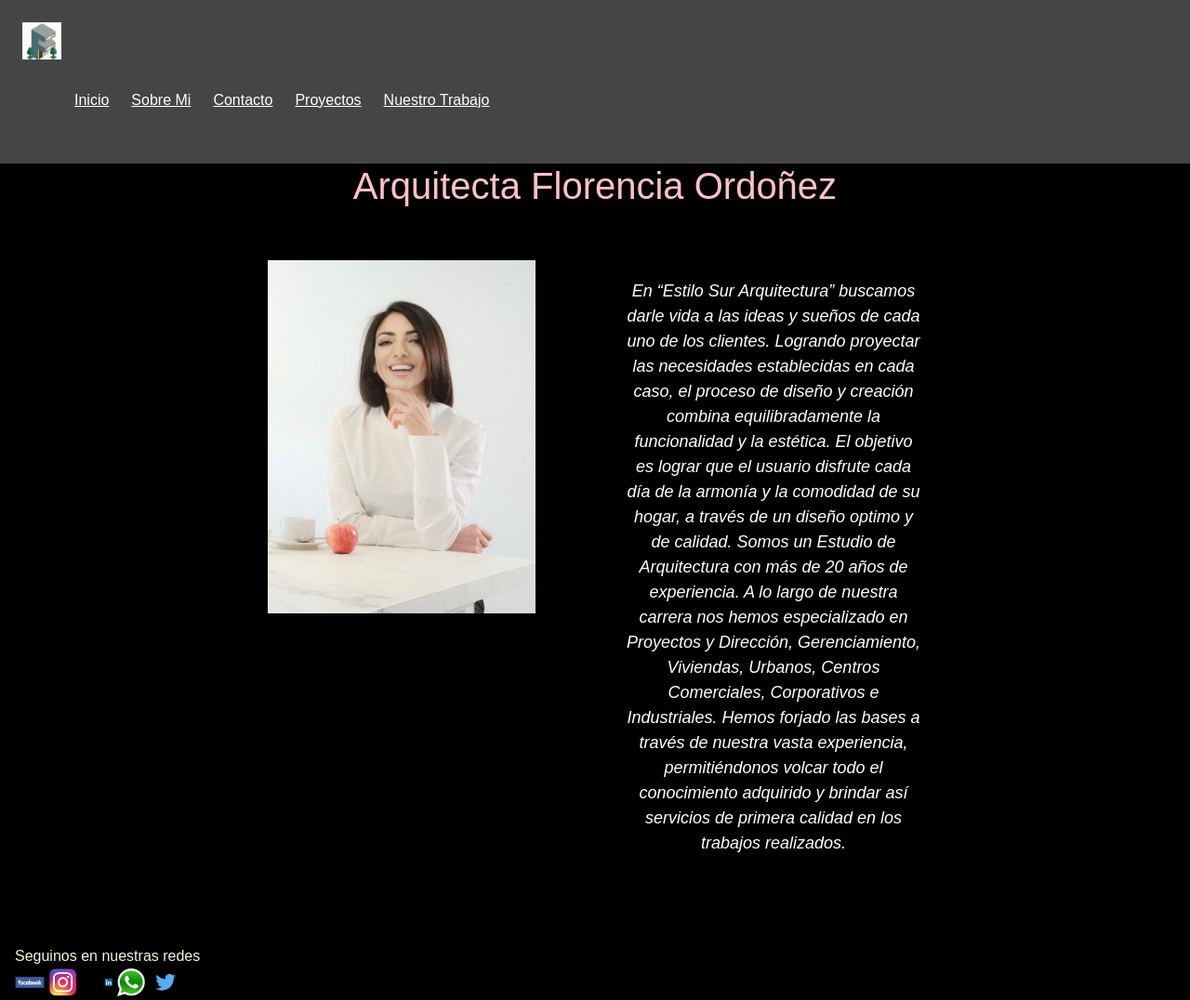
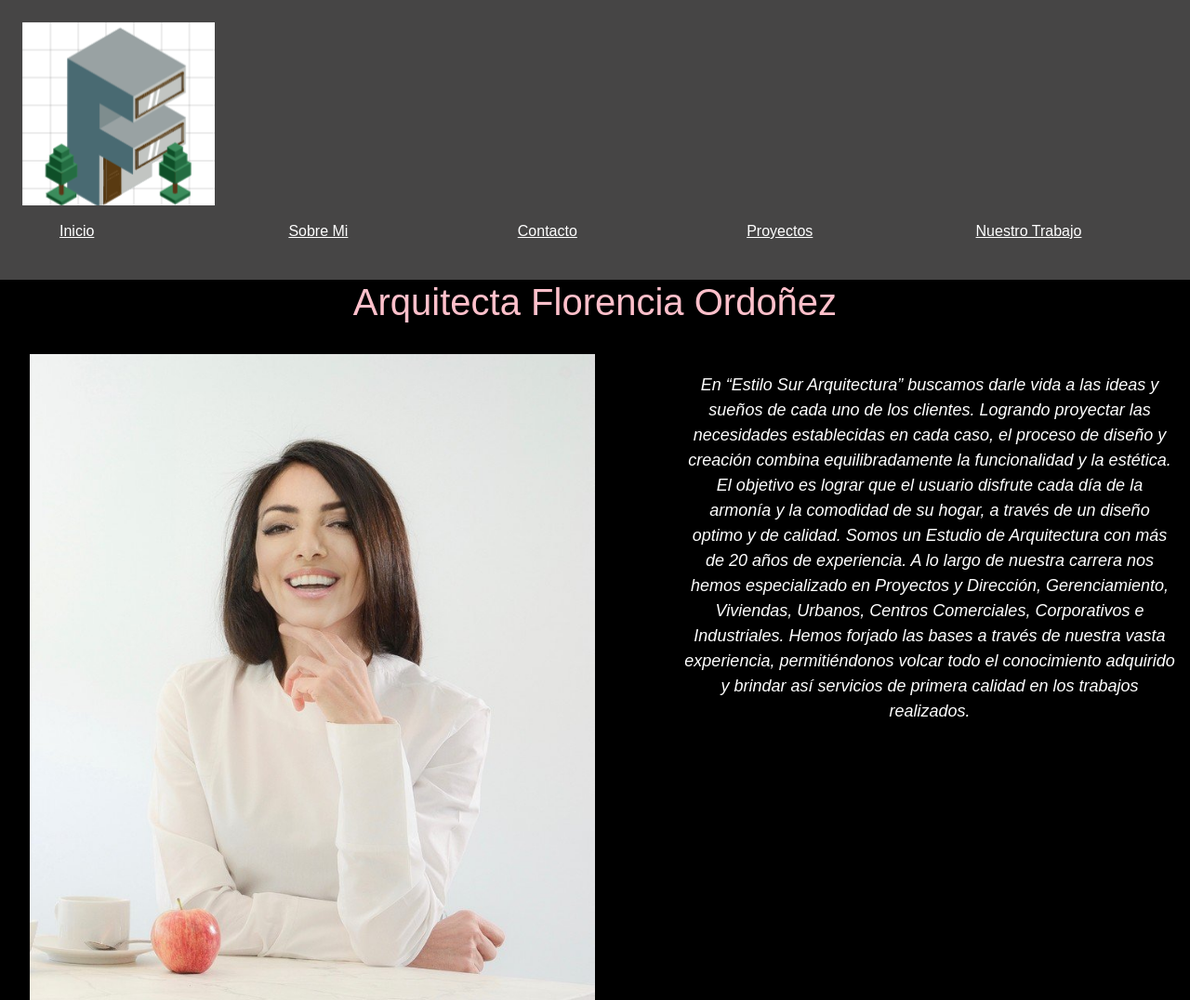
Before and after one commit to LucasOrd/Pagina, a website: page pages/sobreMi.html in a window 1280 px wide. Shown: the top 1076 px of the page at 93% size. Drawn offline with nearby package versions, Linux system fonts and the light colour scheme.

Commit message:
solucione responsive

```diff
--- a/pages/sobreMi.html
+++ b/pages/sobreMi.html
@@ -47,28 +47,26 @@
           Arquitecta Florencia Ordoñez
         </h1>
       </div>
-      <section>
+      <div class="contenedor">
         <div class="grid">
-          <div><img src="../img/persona.jpg" alt="" /></div>
-          <div class="mayor-tamaño">
-            <p class="texto">
-              En “Estilo Sur Arquitectura” buscamos darle vida a las ideas y
-              sueños de cada uno de los clientes. Logrando proyectar las
-              necesidades establecidas en cada caso, el proceso de diseño y
-              creación combina equilibradamente la funcionalidad y la estética.
-              El objetivo es lograr que el usuario disfrute cada día de la
-              armonía y la comodidad de su hogar, a través de un diseño optimo y
-              de calidad. Somos un Estudio de Arquitectura con más de 20 años de
-              experiencia. A lo largo de nuestra carrera nos hemos especializado
-              en Proyectos y Dirección, Gerenciamiento, Viviendas, Urbanos,
-              Centros Comerciales, Corporativos e Industriales. Hemos forjado
-              las bases a través de nuestra vasta experiencia, permitiéndonos
-              volcar todo el conocimiento adquirido y brindar así servicios de
-              primera calidad en los trabajos realizados.
-            </p>
-          </div>
+          <img src="../img/persona.jpg" alt="" />
+          <p class="texto mayor-tamaño">
+            En “Estilo Sur Arquitectura” buscamos darle vida a las ideas y
+            sueños de cada uno de los clientes. Logrando proyectar las
+            necesidades establecidas en cada caso, el proceso de diseño y
+            creación combina equilibradamente la funcionalidad y la estética. El
+            objetivo es lograr que el usuario disfrute cada día de la armonía y
+            la comodidad de su hogar, a través de un diseño optimo y de calidad.
+            Somos un Estudio de Arquitectura con más de 20 años de experiencia.
+            A lo largo de nuestra carrera nos hemos especializado en Proyectos y
+            Dirección, Gerenciamiento, Viviendas, Urbanos, Centros Comerciales,
+            Corporativos e Industriales. Hemos forjado las bases a través de
+            nuestra vasta experiencia, permitiéndonos volcar todo el
+            conocimiento adquirido y brindar así servicios de primera calidad en
+            los trabajos realizados.
+          </p>
         </div>
-      </section>
+      </div>
     </main>
     <footer class="footer">
       <div class="footer-sm">
--- a/scss/style.scss
+++ b/scss/style.scss
@@ -4,6 +4,10 @@
   background: rgb(70, 69, 69);
   padding: 0.5rem;
   position: sticky;
+}
+
+section {
+  display: flex;
 }
 
 body {
@@ -17,10 +21,11 @@
 
 .nav {
   &_list {
-    display: flex;
-    padding: 2rem;
+    display: flexbox;
+    padding: 1rem;
     list-style: none;
     align-items: flex-end;
+    columns: 5;
   }
 
   &_item {
@@ -37,16 +42,17 @@
   display: flex;
   justify-content: space-between;
   align-items: flex-end;
+  grid-row: auto;
 }
 
 .col {
-  width: 100vh;
+  width: auto;
 }
 
 .contenedor {
   margin-top: 1rem;
   margin-left: 1rem;
-  width: 100vh;
+  width: auto;
   max-width: 1320px;
 }
 
@@ -58,7 +64,7 @@
 
 #tabla {
   border: white solid;
-  width: 40rem;
+  width: auto;
 }
 
 /*Estilo de pages */
@@ -101,13 +107,13 @@
 .grid {
   display: grid;
   grid-template-columns: 1fr 1fr;
-  grid-row-gap: 20px;
+  grid-row-gap: 0.5rem;
   grid-column-gap: 1rem;
   margin: auto;
-  padding: 3rem;
+  padding: 1rem;
   justify-items: center;
   grid-row: auto;
-  width: 100vh;
+  width: auto;
 }
 
 .grid-contacto {
@@ -119,11 +125,12 @@
   padding: 3rem;
   justify-items: center;
   grid-row: auto;
-  width: 100vh;
+  width: auto;
 }
 
 .grid p {
   font-style: oblique;
+  width: auto;
 }
 
 /*Estilos footer*/
@@ -159,7 +166,7 @@
 }
 
 .logo {
-  width: 8%;
+  width: 100%;
 }
 
 .redes {
@@ -183,4 +190,10 @@
   .grid-contacto {
     grid-template-columns: 1fr;
   }
+  .mayor-tamaño {
+    font-size: small;
+  }
+  .nav_list {
+    columns: 1;
+  }
 }
```
Also changed, not shown: index.html (+6 -10 lines), pages/contacto.html (+1 -4 lines), pages/nuestroTrabajo.html (+3 -5 lines), pages/proyectos.html (+0 -1 lines), css/style.css, 1 other file.
